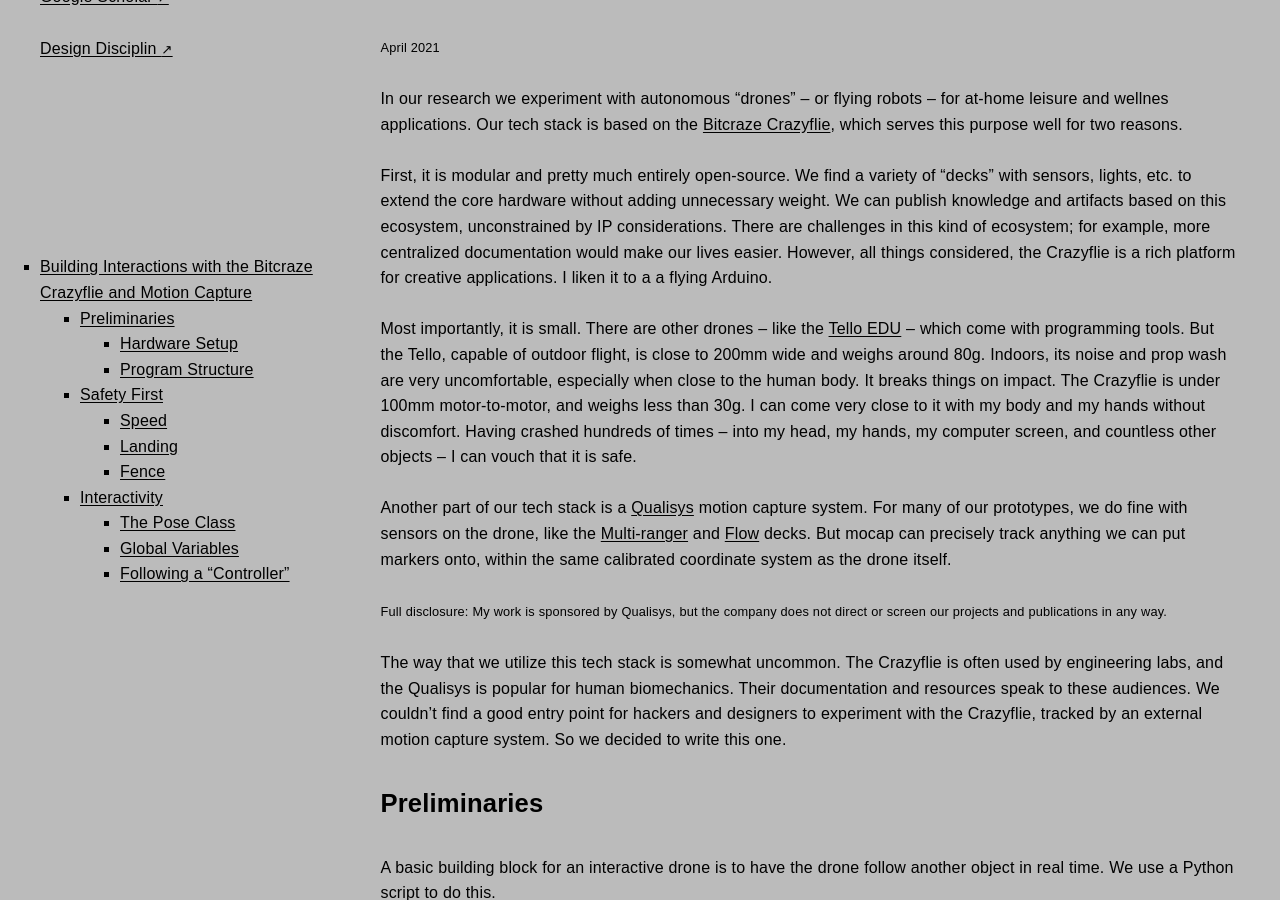
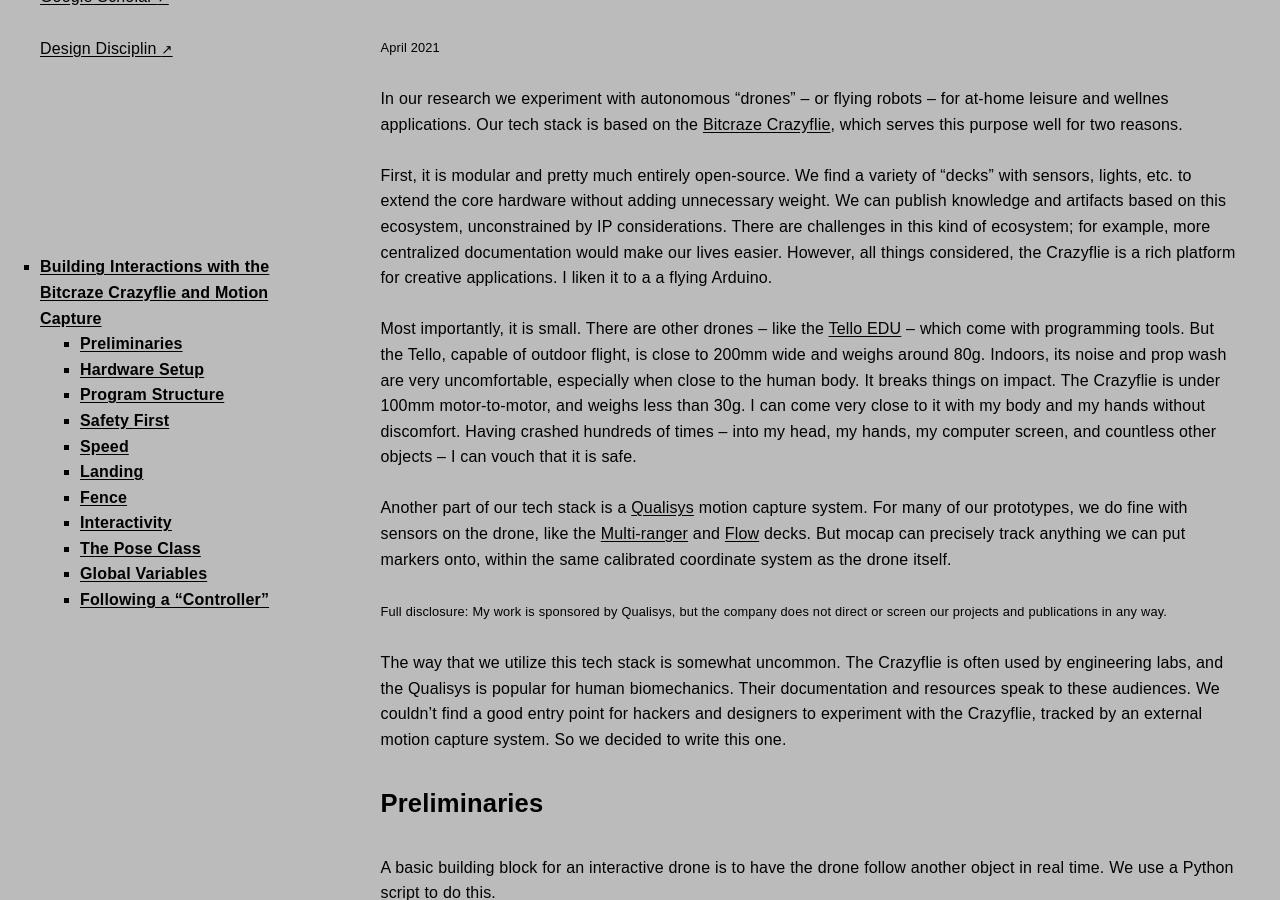
Before and after one commit to l77l77/mbaytas.github.io, a Jekyll site: the page built from crazyflie.md, in a window 1280 px wide and 900 px high, scrolled down 308 px. Built offline with Jekyll 4.4.1, drawn with Linux system fonts in a browser that asks for light colours; some web fonts are replaced; our own code applies the rules of GitHub Pages for plain Markdown files; comment, search, counter and statistics services are not loaded.

Commit message:
Update default.html

```diff
--- a/_layouts/default.html
+++ b/_layouts/default.html
@@ -109,15 +109,22 @@
       pre {
         padding: 1.6rem;
       }
-      nav #markdown-toc {
+
+      /* Misc */
+      img {
+        width: 100%;
+      }
+     nav #markdown-toc {
         margin-top: 12rem;
         position: sticky;
         top: 12rem;
       }
-
-      /* Misc */
-      img {
-        width: 100%;
+      #markdown-toc > li {
+        font-weight: 700;
+      }
+      #markdown-toc ul ul {
+        margin: 0;
+        padding: 0;
       }
 
       /* Syntax Highlighting */
```
